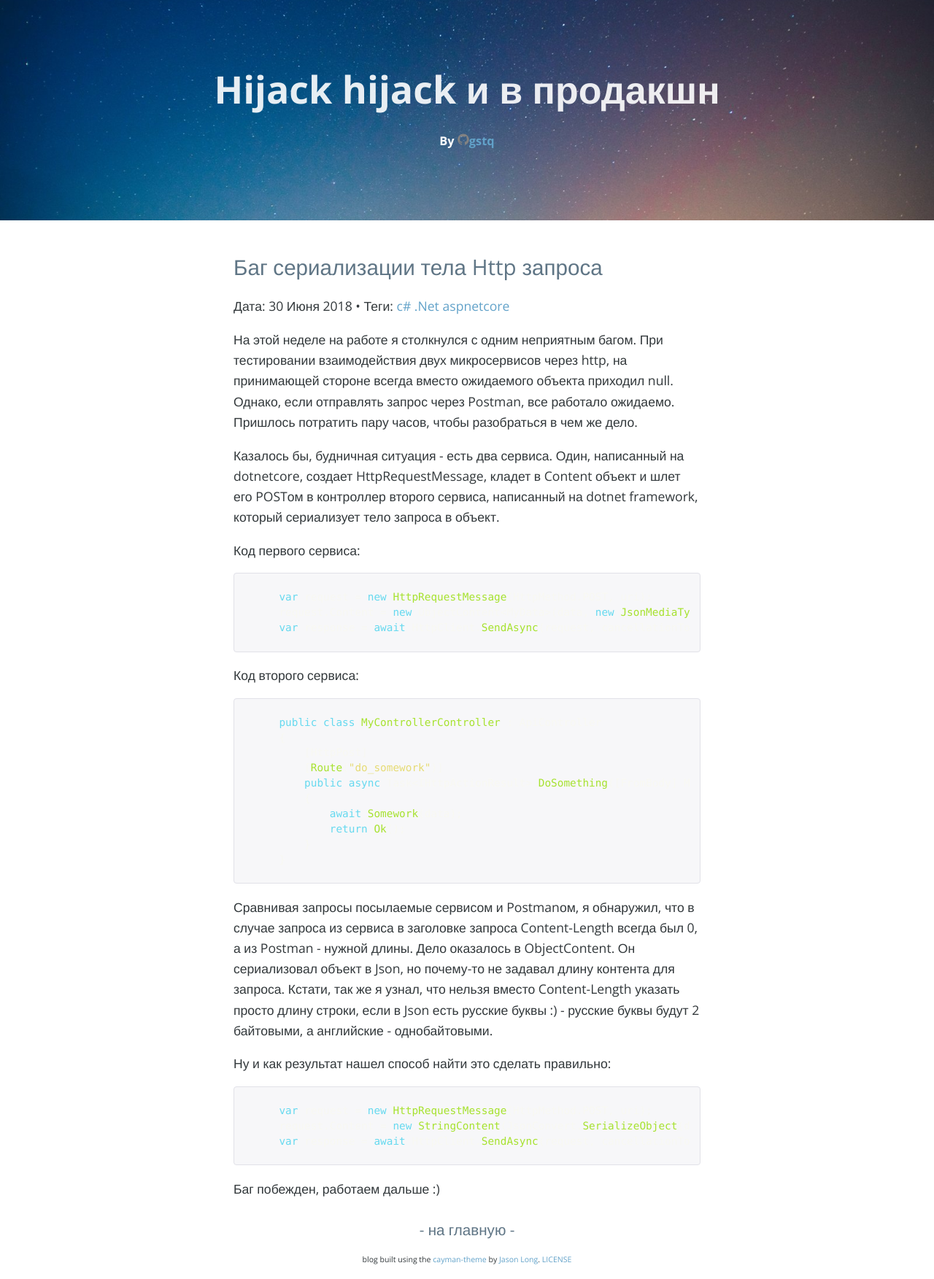
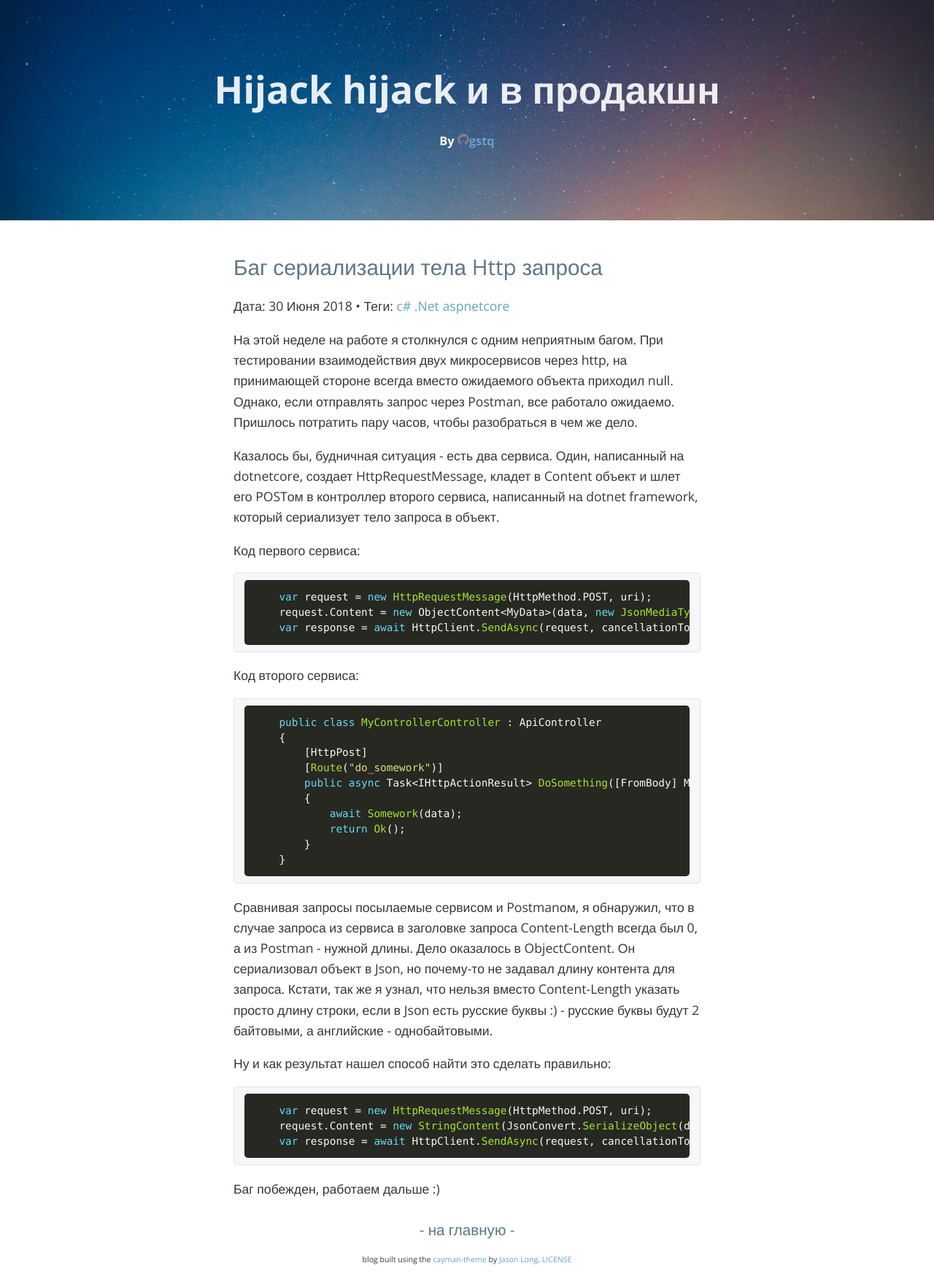
Before and after one commit to GSTQ/gstq.github.io, a Jekyll site: the page built from _posts/2018-06-30-http-serialize-object.md, in a window 1280 px wide. Shown: the whole page at 73% size. Built offline with Jekyll 4.4.1, drawn with Linux system fonts in a browser that asks for light colours; nearby versions of some CDN libraries; comment, search, counter and statistics services are not loaded.

Commit message:
Fix background code color

```diff
--- a/stylesheets/syntax.css
+++ b/stylesheets/syntax.css
@@ -10,7 +10,7 @@
     margin-top: 0;
     margin-bottom: 0;
     white-space: pre-wrap;
-    background-color: transparent;
+    background-color: #272822;
     border: 0;
   }
   .highlight pre code {
```
